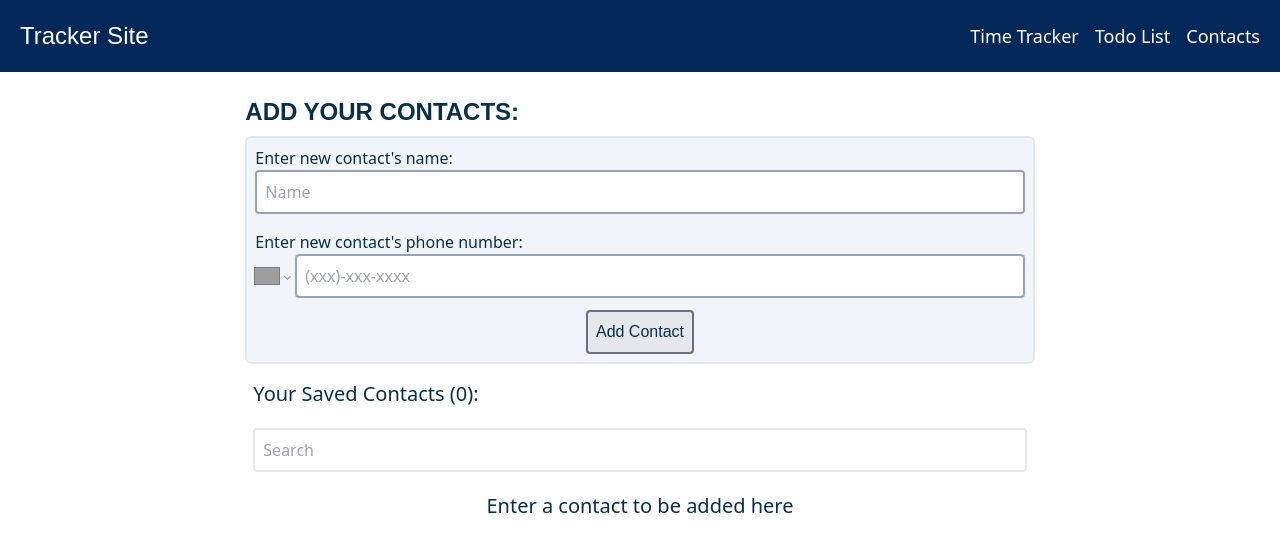
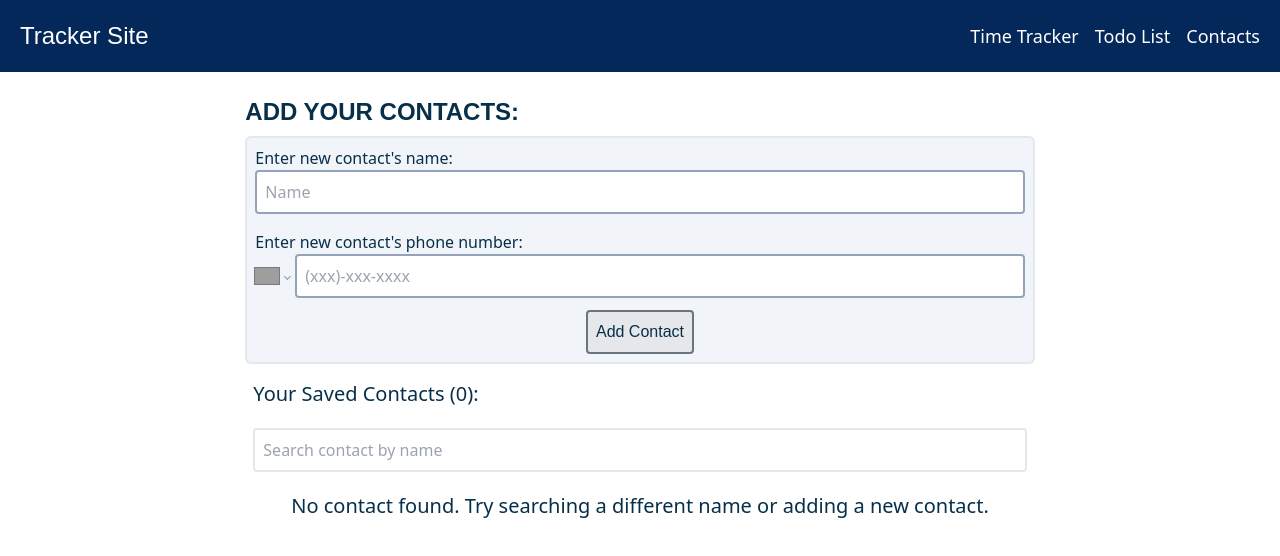
Before and after one commit to Hairum-Qureshi/tailwind-practice, a React (Vite) app: page /contacts in a window 1280 px wide. Shown: the top 556 px of the page. Built offline with nearby package versions, Linux system fonts and the light colour scheme; grey boxes are pictures that could not be loaded; a web font is replaced by a local one.

Commit message:
updated no contact found message

```diff
--- a/src/components/Contacts.tsx
+++ b/src/components/Contacts.tsx
@@ -102,7 +102,7 @@ export default function Contacts() {
 	}
 
 	// Search contacts functionality:
-	const filteredContacts = useMemo(() => {
+	const filteredContacts: Contact[] = useMemo(() => {
 		return contacts.filter((contact: Contact) => {
 			return contact.name.toLowerCase().includes(searchPhrase.toLowerCase());
 		});
@@ -150,7 +150,7 @@ export default function Contacts() {
 				<h1 className="text-xl">Your Saved Contacts ({contacts.length}):</h1>
 				<input
 					type="search"
-					placeholder="Search"
+					placeholder="Search contact by name"
 					className="mt-5 border-2 rounded p-2 w-full outline-none"
 					onInput={e => {
 						setSearchPhrase(e.target.value);
@@ -189,7 +189,8 @@ export default function Contacts() {
 						})
 					) : (
 						<h1 className="text-xl text-center mt-5">
-							Enter a contact to be added here
+							No contact found. Try searching a different name or adding a new
+							contact.
 						</h1>
 					)}
 				</div>
```
